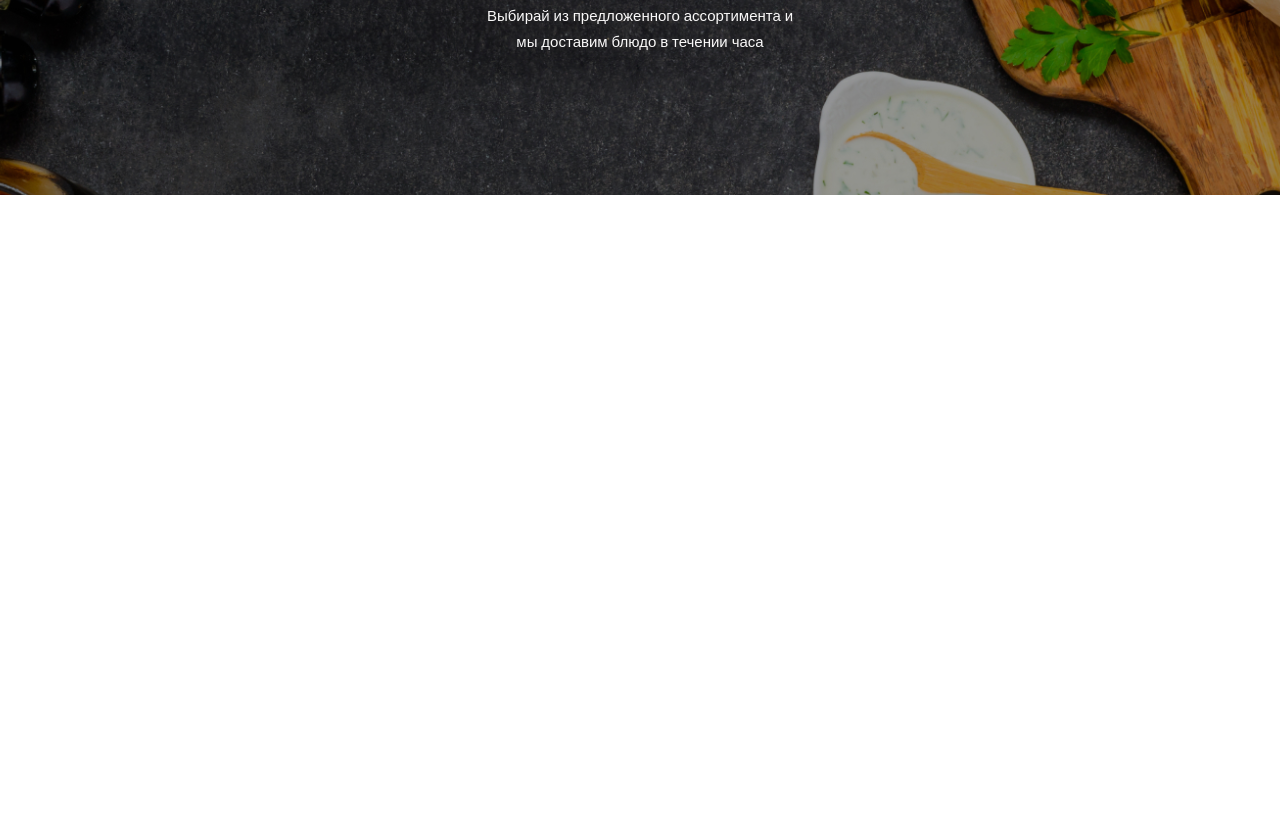
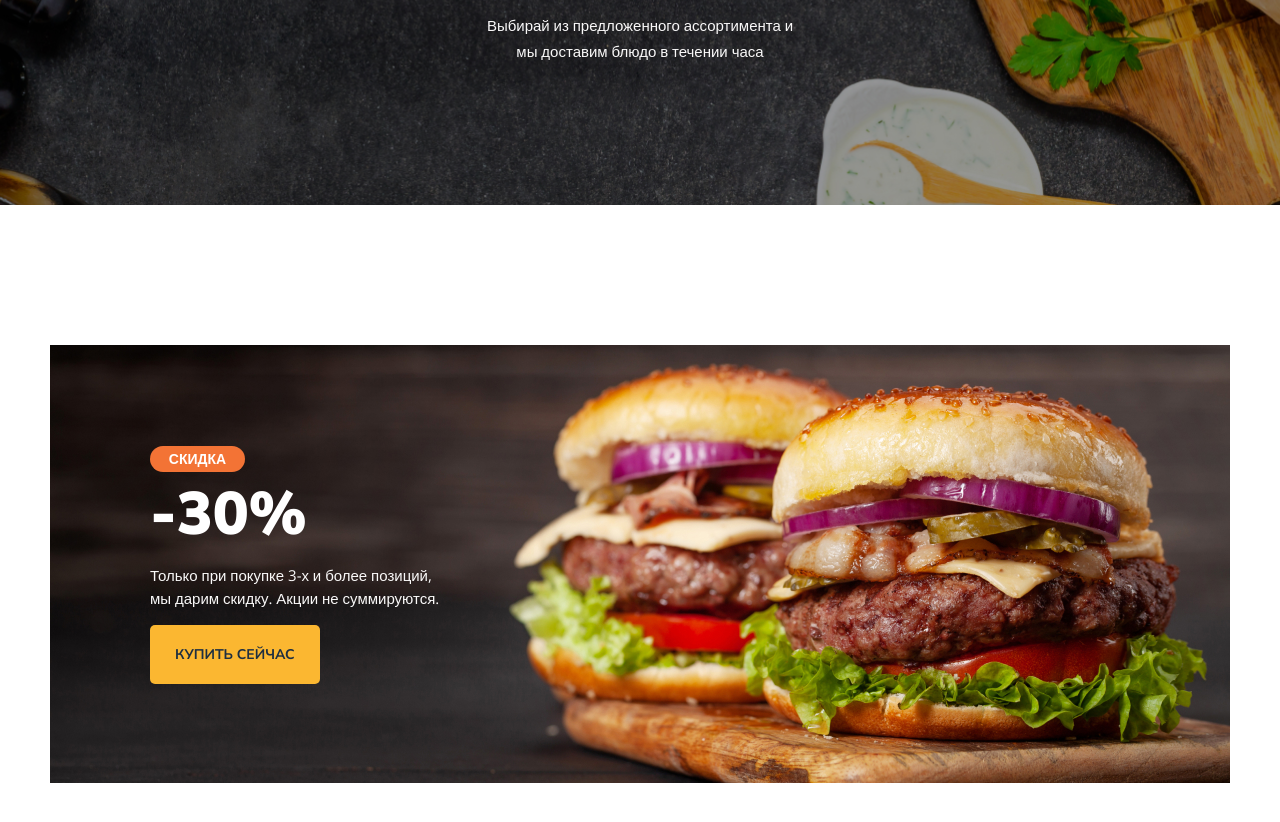
Before and after one commit to MrBIOsh/Module01_Burger, a plain HTML site: page index.html in a window 1280 px wide. Shown: the part 384-1206 px from the top of the page. Before the commit the page ends 800 px from the top, so only its background shows below. Drawn offline with nearby package versions, Linux system fonts and the light colour scheme.

Commit message:
Add files banner

```diff
--- a/css/main.css
+++ b/css/main.css
@@ -7,6 +7,10 @@ body {
     margin: 0 auto;
     padding-left: 15px;
     padding-right: 15px;
+}
+
+header {
+    border-bottom: 1px solid #dedede;
 }
 
 .header {
@@ -42,6 +46,10 @@ body {
     text-decoration: none;
 }
 
+.header-nav a:hover {
+    color: #ffc725;
+}
+
 .header-nav a::after {
     content: '';
     width: 100%;
@@ -67,6 +75,7 @@ body {
     border: none;
     padding: 0;
     gap: 10px;
+    cursor: pointer;
 }
 
 .button-item {
@@ -108,7 +117,7 @@ body {
     justify-content: center;
     margin-top: 0;
     padding-left: 0;
-    gap: 16px;
+    gap: 8px;
 }
 
 .breadcrumbs a {
@@ -122,8 +131,17 @@ body {
 .breadcrumbs a::before {
     content: '/';
     position: relative;
-    left: -7px;
+    left: -3px;
     pointer-events: none;
+
+}
+
+.breadcrumbs a:hover {
+    color: #ffc725;
+}
+
+.breadcrumbs a:hover::before {
+    color: #dedede;
 }
 
 .breadcrumbs li:first-child a::before {
@@ -134,7 +152,7 @@ body {
     color: #fff;
     font-size: 79px;
     font-weight: 700;
-    margin: 10px 0;
+    margin: 10px 0 19px 0;
 }
 
 .description {
@@ -146,3 +164,61 @@ body {
     max-width: 320px;
     margin: 0 auto;
 }
+
+.banner {
+    background-image: url(../img/bg/bg-banner.jpg);
+    background-size: cover;
+    background-repeat: no-repeat;
+    background-position: center center;
+    max-width: 1180px;
+    margin: 140px auto 100px;
+    height: 438px;
+}
+
+.banner-box {
+    padding: 51px 0 119px 85px;
+}
+
+.banner-title {
+    color: #fff;
+    font-size: 60px;
+    font-weight: 900;
+    margin-bottom: 0px
+
+}
+
+.banner-title span {
+    font-family: 'Open Sans', sans-serif;
+    display: block;
+    color: #fff;
+    font-size: 14px;
+    font-weight: 600;
+    background-color: #F37335;
+    border-radius: 14px;
+    text-transform: uppercase;
+    padding: 5px 0px;
+    width: 95px;
+    text-align: center;
+    margin-bottom: 8px;
+}
+
+.banner-text {
+    font-family: 'Open Sans', sans-serif;
+    max-width: 353px;
+    color: #FAF9F9;
+    font-size: 15px;
+    font-weight: 400;
+    line-height: 1.5;
+    margin-bottom: 36px;
+}
+
+.banner-link {
+    text-decoration: none;
+    text-transform: uppercase;
+    color: #1E2F40;
+    background-color: #FBB731;
+    border-radius: 5px;
+    padding: 20px 25px;
+    font-size: 14px;
+    font-weight: 700;
+}
--- a/index.html
+++ b/index.html
@@ -43,6 +43,21 @@
             <p class="description">Выбирай из предложенного ассортимента и мы доставим блюдо в течении часа</p>
         </div>
     </div>
+    <main>
+        <div class="banner">
+            <div class="container">
+                <div class="banner-box">
+                    <h2 class="banner-title">
+                        <span>скидка</span>
+                        -30%
+                    </h2>
+                    <p class="banner-text">Только при покупке 3-х и более позиций,<br>
+                        мы дарим скидку. Акции не суммируются.</p>
+                    <a href="#" class="banner-link">купить сейчас</a>
+                </div>
+            </div>
+        </div>
+    </main>
 </div>
 </body>
 </html>
```
Also changed, not shown: img/bg/bg-banner.jpg (added).
